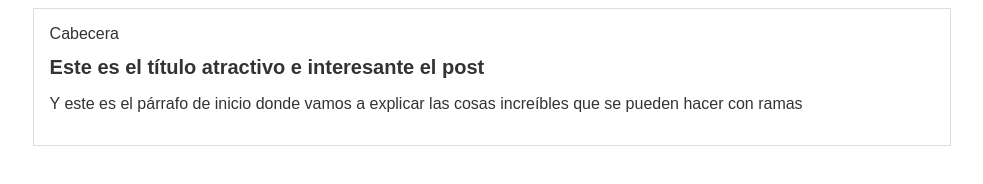
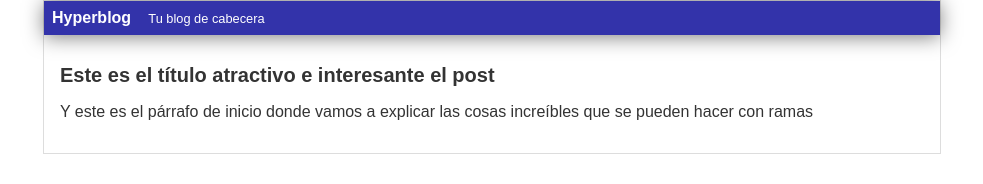
Before and after one commit to theWolflone/hyperblog, a plain HTML site: page blogpost.html in a window 1280 px wide. Shown: the whole page, without its empty margins (148-1131 px from the left). Drawn offline with Linux system fonts and the light colour scheme.

Commit message:
Finalizada la cabecera con diseño azul

```diff
--- a/blogpost.html
+++ b/blogpost.html
@@ -1,20 +1,24 @@
 <!DOCTYPE html>
 <html lang="en">
   <head>
-      <meta charset="UTF-8">
-      <meta http-equiv="X-UA-Compatible" content="IE=edge">
-      <meta name="viewport" content="width=device-width, initial-scale=1.0">
+    <meta charset="UTF-8" />
+    <meta http-equiv="X-UA-Compatible" content="IE=edge" />
+    <meta name="viewport" content="width=device-width, initial-scale=1.0" />
     <title>El título del post</title>
-      <link rel="stylesheet" href="css/estilos.css">
+    <link rel="stylesheet" href="css/estilos.css" />
   </head>
   <body>
     <div id="container">
       <div id="cabecera">
-                  Cabecera
+        Hyperblog
+        <span id="tagline">Tu blog de cabecera</span>
       </div>
       <div id="post">
         <h1>Este es el título atractivo e interesante el post</h1>
-                  <p>Y este es el párrafo de inicio donde vamos a explicar las cosas increíbles que se pueden hacer con ramas</p>
+        <p>
+          Y este es el párrafo de inicio donde vamos a explicar las cosas
+          increíbles que se pueden hacer con ramas
+        </p>
       </div>
     </div>
   </body>
--- a/css/estilos.css
+++ b/css/estilos.css
@@ -1,17 +1,39 @@
-body{
-      color: #333;
-      text-align: left;
-      font-family: Arial, Helvetica, sans-serif;
+body {
+  color: #333;
+  text-align: center;
+  font-family: Arial;
+  font-size: 16px;
+  margin: 0;
+  padding: 0;
 }
 
-#container{
-      width: 70%;
-      margin: 0 auto;
-      text-align: left;
-      border: 1px solid #ddd;
-      padding: 1em;
+#cabecera {
+  background: #33a;
+  box-shadow: 0 2px 20px 0 rgba(0, 0, 0, 0.5);
+  color: #fff;
+  font-weight: 700;
+  margin: 0;
+  padding: 0.5em;
 }
 
-#container h1{
-      font-size: 20px;
+#cabecera #tagline {
+  padding: 0 0 0 1em;
+  font-weight: 400;
+  font-size: 0.8em;
 }
+
+#container {
+  width: 70%;
+  padding: 0;
+  text-align: left;
+  border: 1px solid #ddd;
+  margin: 0 auto;
+}
+
+#container h1 {
+  font-size: 20px;
+}
+
+#post {
+  padding: 1em;
+}
```
Lines whose indentation alone changed are shown as unchanged.
